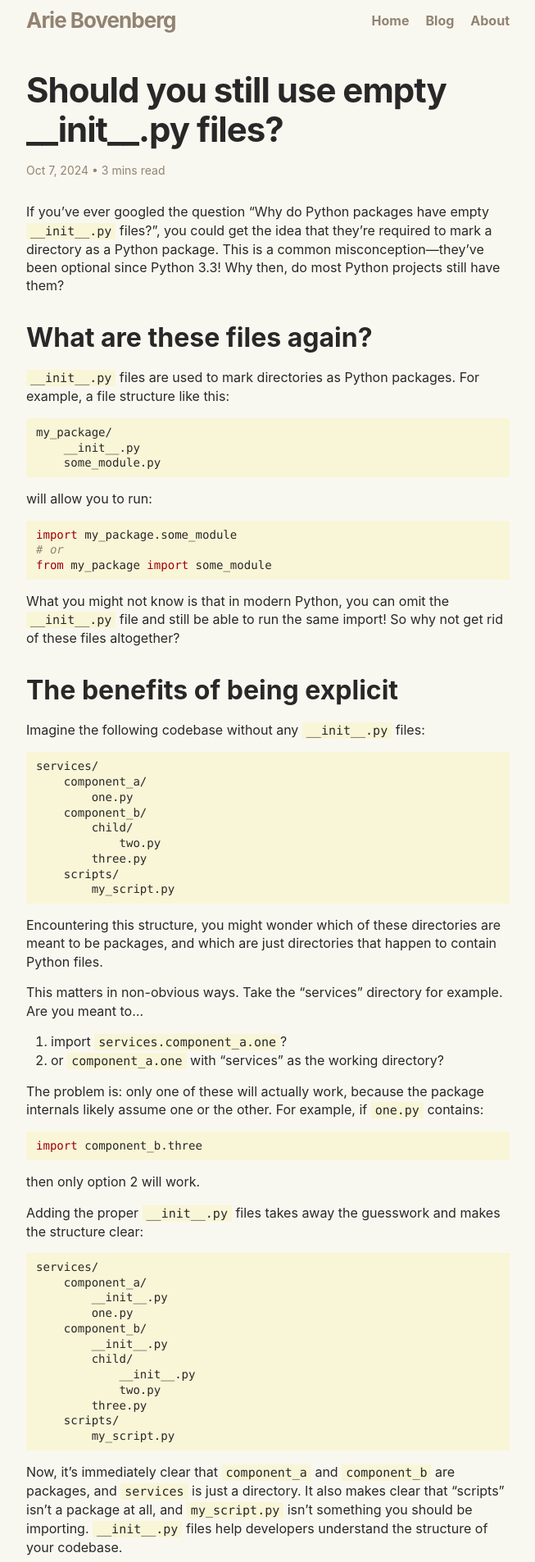
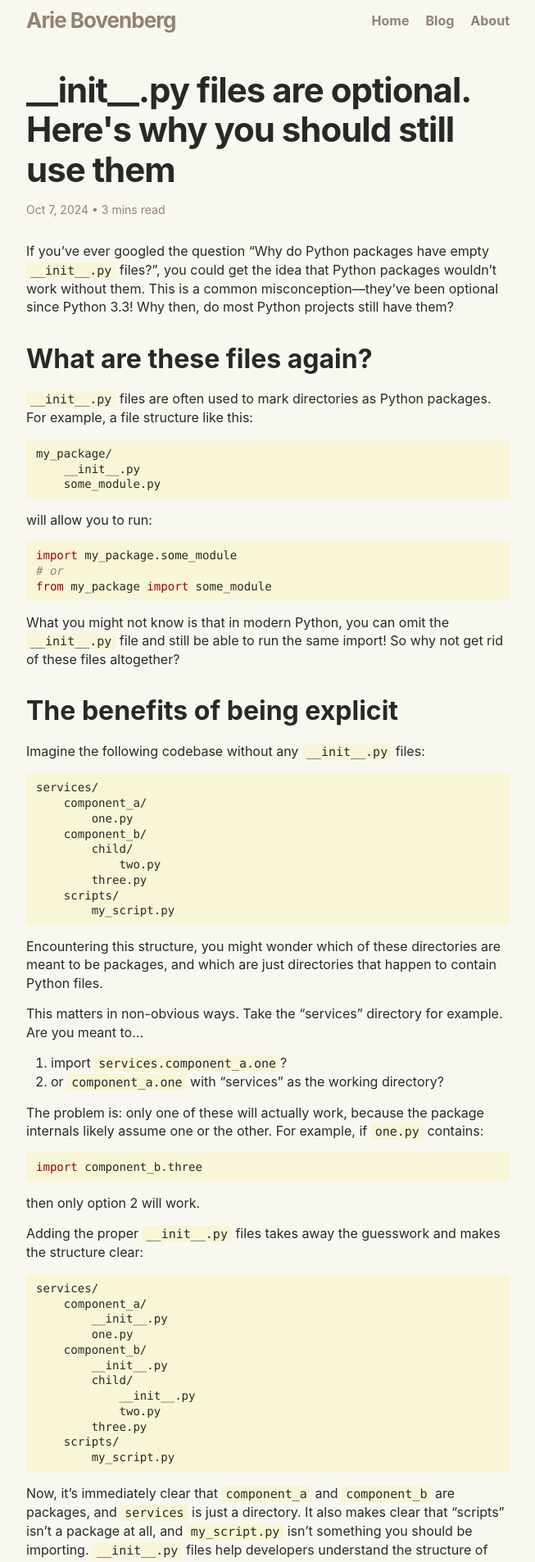
Before and after one commit to ariebovenberg/ariebovenberg.github.io, a Jekyll site: the page built from _posts/2024-10-07-still-use-init-py.md, in a window 1280 px wide. Shown: the top 1905 px of the page at 82% size, without its empty margins (313-966 px from the left). Built offline with Jekyll 4.4.1, drawn with Linux system fonts in a browser that asks for light colours; some of the changed text lies outside the part shown.

Commit message:
more tweaks to init article, style

````diff
--- a/_posts/2024-10-07-still-use-init-py.md
+++ b/_posts/2024-10-07-still-use-init-py.md
@@ -1,18 +1,18 @@
 ---
 layout: post
-title:  "Should you still use empty __init__.py files?"
+title:  "__init__.py files are optional. Here's why you should still use them"
 date:   2024-10-07
 ---
 
 If you've ever googled the question
 "Why do Python packages have empty ``__init__.py`` files?",
-you could get the idea that they're required to mark a directory as a Python package.
+you could get the idea that Python packages wouldn't work without them.
 This is a common misconception—they've been optional since Python 3.3!
 Why then, do most Python projects still have them?
 
 ## What are these files again?
 
-`__init__.py` files are used to mark directories as Python packages.
+`__init__.py` files are often used to mark directories as Python packages.
 For example, a file structure like this:
 
 ```
@@ -124,12 +124,16 @@ For this reason, implicit namespace packages are rare.
 So long as you don't need the advanced features of implicit namespace packages,
 you should stick to using `__init__.py` files.
 
+## Other loose ends
+
+- Although `__init__.py` files are often empty, they can also contain code.
+  For more information, see the [Python documentation](https://docs.python.org/3/tutorial/modules.html#packages).
+- You can enforce the use of `__init__.py` files in your codebase
+  [using `ruff`](https://docs.astral.sh/ruff/rules/implicit-namespace-package/)
+  or a [flake8 plugin](https://pypi.org/project/flake8-no-pep420/).
+
 ## Recommendations
 
 You should use `__init__.py` files to make it clear which directories are packages and which aren't.
 This isn't only helpful for other developers, it's often necesssary for tools like
 `mypy` to work correctly.
-
-You can enforce the use of `__init__.py` files in your codebase
-[using `ruff`](https://docs.astral.sh/ruff/rules/implicit-namespace-package/)
-or a [flake8 plugin](https://pypi.org/project/flake8-no-pep420/).
--- a/_sass/minima/custom-styles.scss
+++ b/_sass/minima/custom-styles.scss
@@ -75,6 +75,11 @@ div.home > .page-heading {
   &:visited {
     color: $brand-color-primary;
   }
+
+  &:hover {
+    text-decoration: none;
+    color: $brand-color-secondary;
+  }
 }
 
 .post-content {
````
